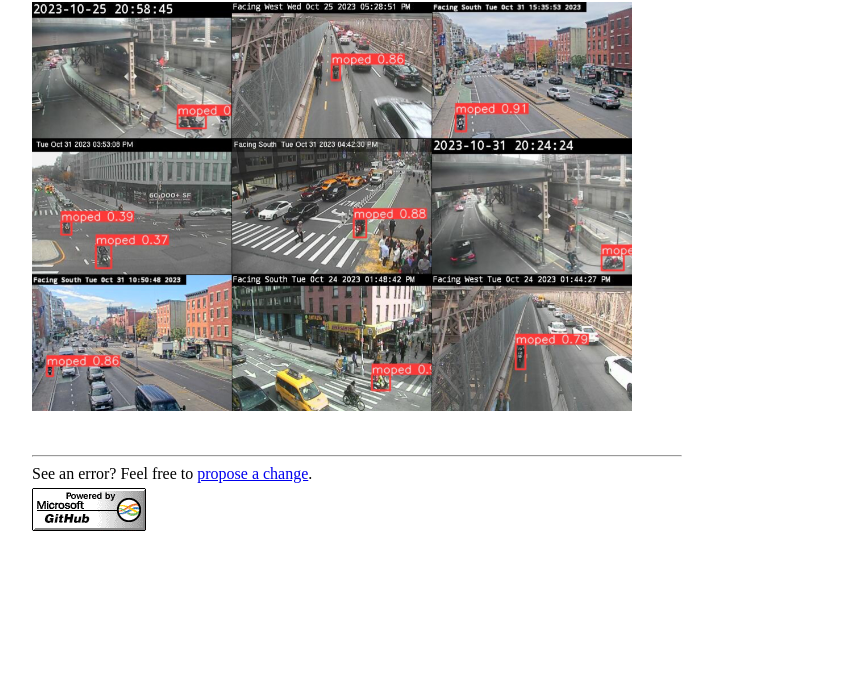
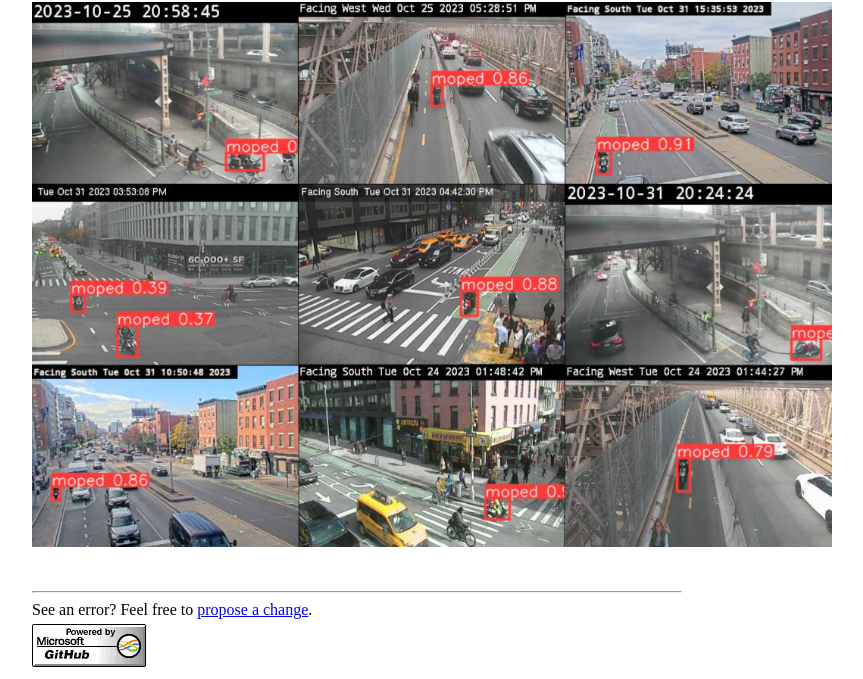
Before and after one commit to benarnav/benarnav.github.io, a Jekyll site: the page built from nyc_streets.md, in a window 1280 px wide. Shown: the part 1491-2170 px from the top of the page, without its empty margins (283-1146 px from the left). Built offline with Jekyll 4.4.1, drawn with Linux system fonts in a browser that asks for light colours; before the commit the page ends 2034 px from its top, so only the background shows below that.

Commit message:
img size update

```diff
--- a/nyc_streets.md
+++ b/nyc_streets.md
@@ -30,5 +30,5 @@ for pedestrians and cyclists.
 </script>
 
 <figure style="display: block; margin: 0 auto; max-width: 800px;"><a href="/assets/img/moped_examples_citywide.jpg">
-  <img style="max-width: 600px;" src="/assets/img/moped_examples_citywide.jpg" alt="mopeds found using object detection" /></a>
+  <img style="max-width: 800px;" src="/assets/img/moped_examples_citywide.jpg" alt="mopeds found using object detection" /></a>
 </figure>
```
